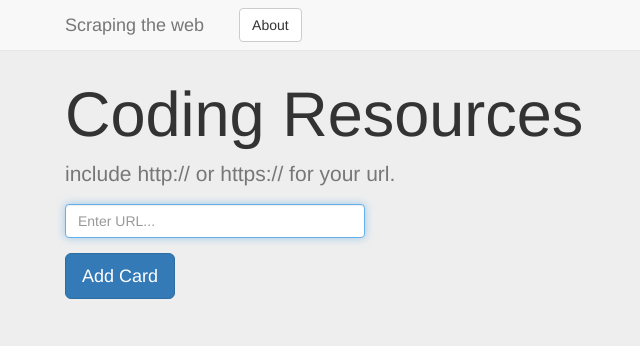
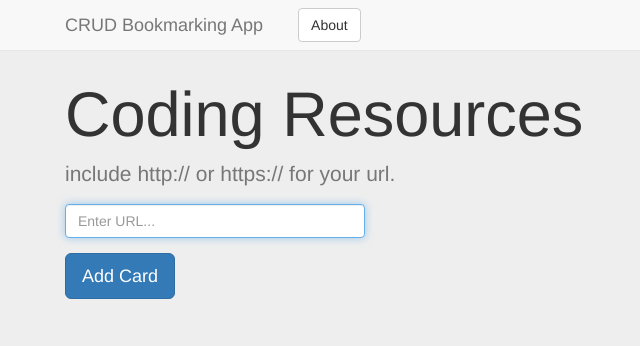
Before and after one commit to sebam2k4/Bookmarks-CRUD-app, a Flask app: page / in a window 1280 px wide. Shown: the top 346 px of the page, without its empty margins (5-645 px from the left). Run offline with Flask 2, Linux system fonts and the light colour scheme; data that the repository does not hold is empty; some libraries are stand-ins or nearby versions.

Commit message:
updated title and navbar-brand

```diff
--- a/templates/layout.html
+++ b/templates/layout.html
@@ -4,7 +4,7 @@
     <meta charset="UTF-8">
     <meta name="viewport" content="width=device-width, initial-scale=1.0">
     <meta http-equiv="X-UA-Compatible" content="ie=edge">
-    <title>Filterable List</title>
+    <title>Coding Resources - CRUD Bookmarking App</title>
     <link href="https://maxcdn.bootstrapcdn.com/bootstrap/3.3.7/css/bootstrap.min.css" rel="stylesheet" media="screen">
     <link href="{{ url_for ('static', filename='css/styles.css')}}" rel="stylesheet">
   </head>
@@ -20,7 +20,7 @@
             <span class="icon-bar"></span>
             <span class="icon-bar"></span>
           </button>
-          <a class="navbar-brand" href="{{ url_for('index')}}">Scraping the web</a>
+          <a class="navbar-brand" href="{{ url_for('index')}}">CRUD Bookmarking App</a>
         </div>
         <!-- Collect the nav links, forms, and other content for toggling -->
         <div class="collapse navbar-collapse" id="bs-example-navbar-collapse-1">
```
